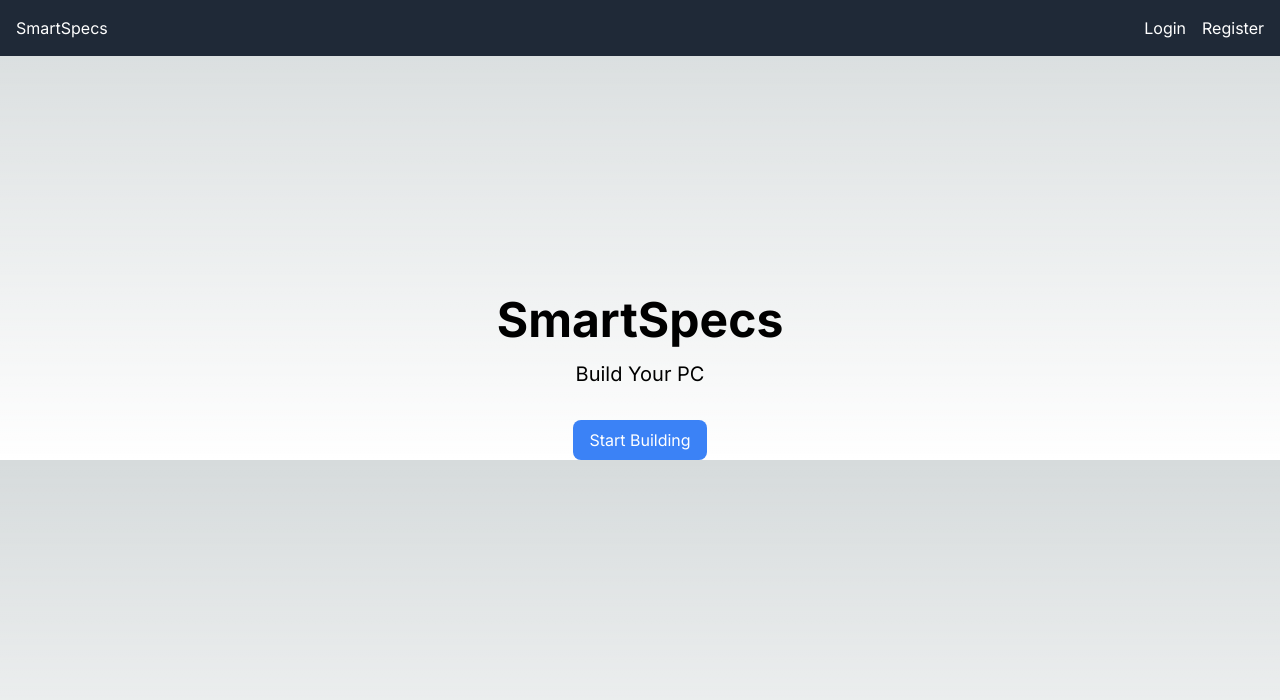
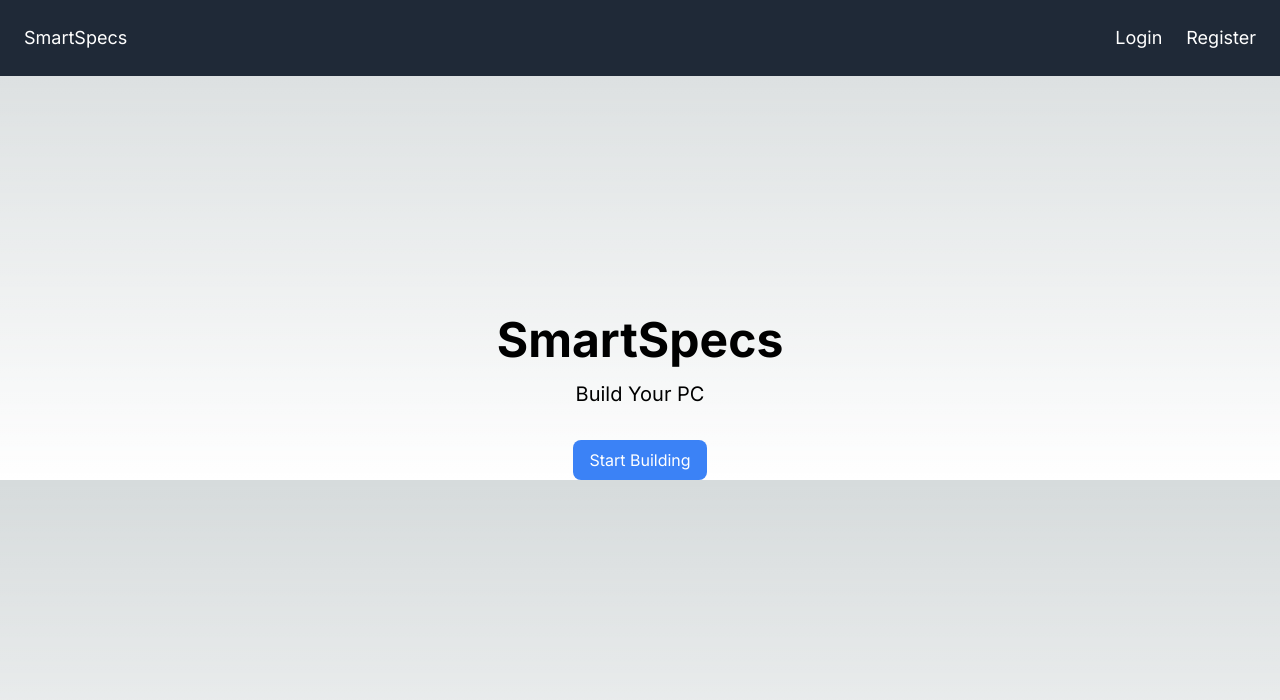
Before and after one commit to drh-14/smartspecs, a Next.js app: page / in a window 1280 px wide. Shown: the top 700 px of the page. Built offline with nearby package versions, Linux system fonts and the light colour scheme.

Commit message:
Increase navbar size

```diff
--- a/src/app/components/Navbar.tsx
+++ b/src/app/components/Navbar.tsx
@@ -7,7 +7,7 @@ const Navbar: FC = () => {
 	const router = useRouter();
 
 	return (
-		<nav className="bg-gray-800 text-white p-4">
+		<nav className="bg-gray-800 text-white p-6 text-lg">
 			<ul className="flex justify-between items-center">
 				<li>
 					<a
@@ -17,7 +17,7 @@ const Navbar: FC = () => {
 						SmartSpecs
 					</a>
 				</li>
-			<div className="flex space-x-4">
+				<div className="flex space-x-6">
 					<li>
 						<a
 							onClick={() => router.push('/login')}
```
Lines whose indentation alone changed are shown as unchanged.
